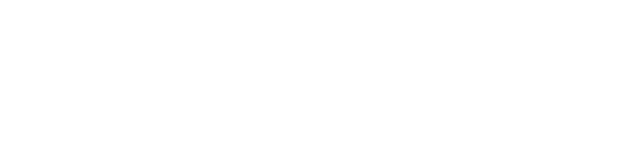
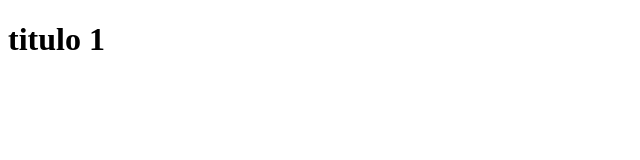
Before and after one commit to feniz18/-prueba, a plain HTML site: page index.html in a window 1280 px wide. Shown: the whole page, without its empty margins (0-640 px from the left). Drawn offline with Linux system fonts and the light colour scheme.

Commit message:
Agrege titulo

```diff
--- a/index.html
+++ b/index.html
@@ -7,6 +7,6 @@
     <title>Document</title>
 </head>
 <body>
-
+    <h1>titulo 1</h1>
 </body>
 </html>
```
